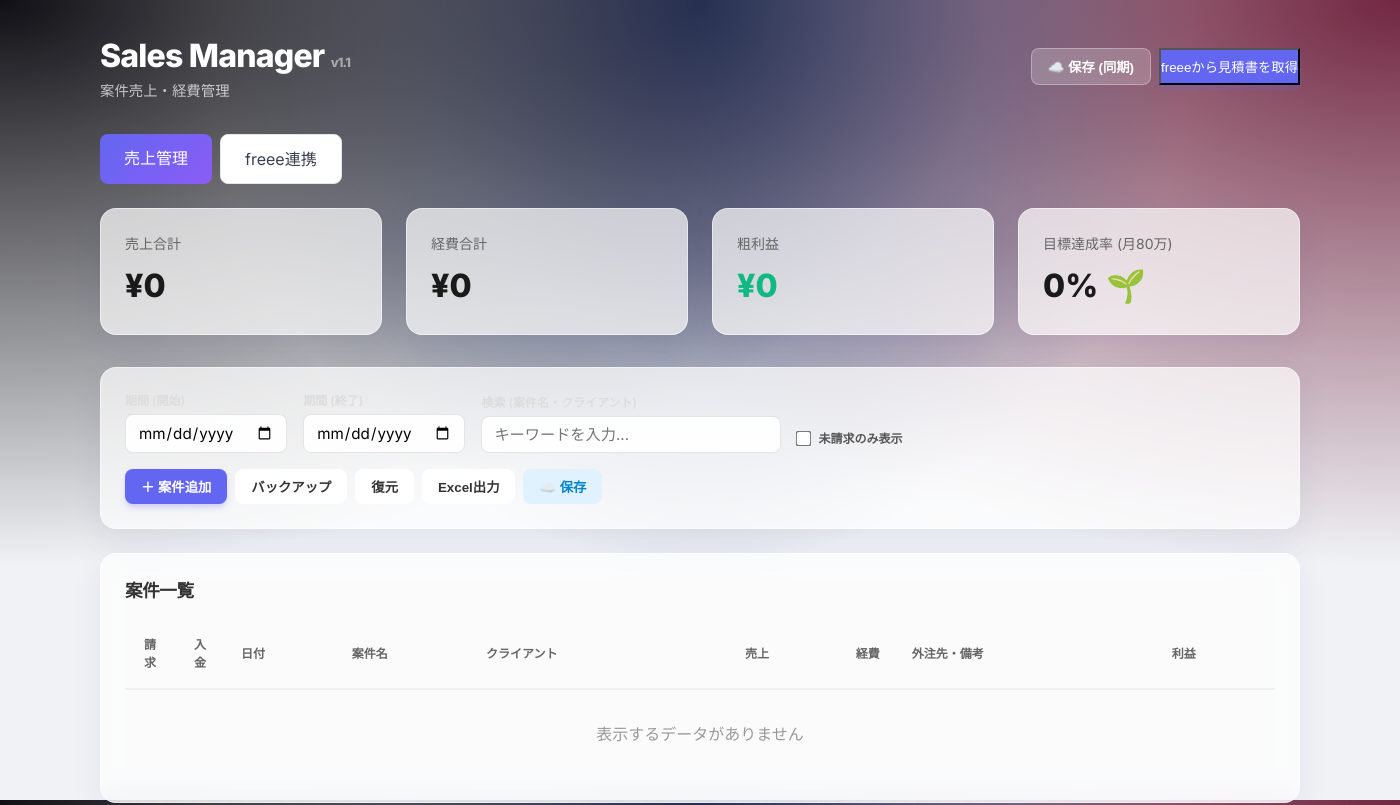
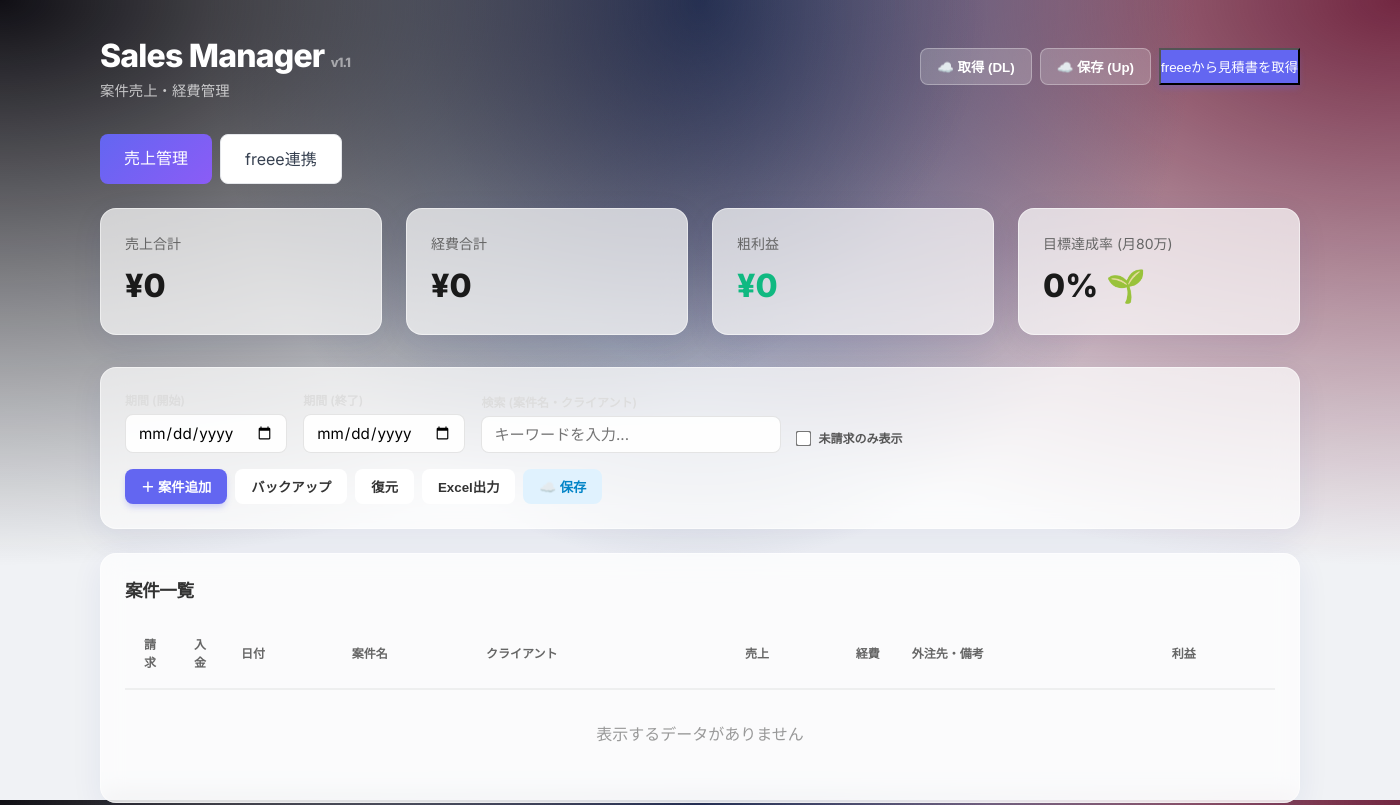
Before and after one commit to lagwn/sales-manager, an Electron app: page index.html in a window 1400 px wide. Shown: the top 805 px of the page. Drawn offline with nearby package versions, Linux system fonts and the light colour scheme; no server answers.

Commit message:
Add Cloud Download button for data sync

```diff
--- a/index.html
+++ b/index.html
@@ -30,9 +30,15 @@
                 <p style="color: rgba(255,255,255,0.7); font-size: 0.9rem;">案件売上・経費管理</p>
             </div>
             <div style="display: flex; gap: 0.5rem;">
+                <button id="btnCloudLoadHeader" class="btn" onclick="Storage.syncFromCloud()"
+                    style="background: rgba(255,255,255,0.2); color: white; border: 1px solid rgba(255,255,255,0.3);"
+                    title="クラウドから最新データを取得">
+                    ☁️ 取得 (DL)
+                </button>
                 <button id="btnCloudSyncHeader" class="btn" onclick="Storage.migrateToCloud()"
-                    style="background: rgba(255,255,255,0.2); color: white; border: 1px solid rgba(255,255,255,0.3);">
-                    ☁️ 保存 (同期)
+                    style="background: rgba(255,255,255,0.2); color: white; border: 1px solid rgba(255,255,255,0.3);"
+                    title="データをクラウドに保存">
+                    ☁️ 保存 (Up)
                 </button>
                 <button id="fetchQuotationsBtn" class="btn-primary">
                     <i class="fas fa-sync"></i> freeeから見積書を取得
--- a/js/app.js
+++ b/js/app.js
@@ -115,7 +115,7 @@
         return projects || [];
     },
 
-    // Migration Tool
+    // Migration Tool (Upload)
     migrateToCloud: async () => {
         // This function explicitly loads LOCAL data to push to cloud.
         let localData = [];
@@ -143,8 +143,45 @@
         if (error) {
             alert('アップロード失敗: ' + error.message);
         } else {
-            alert('アップロード成功！\nこれでスマホからもデータが見られるようになりました。');
-            location.reload();
+            alert('アップロード成功！');
+            // location.reload(); // Reload not strictly necessary but good for sync
+        }
+    },
+
+    // Download from Cloud
+    syncFromCloud: async () => {
+        if (!supabaseClient) return alert('クラウド接続の設定がありません');
+
+        if (!confirm('クラウドから最新データを取得して、現在の表示を上書き更新しますか？\n（PC内のデータはクラウドの内容に置き換わります）')) return;
+
+        try {
+            const { data, error } = await supabaseClient
+                .from('projects')
+                .select('*')
+                .order('date', { ascending: false });
+
+            if (error) throw error;
+
+            if (data) {
+                const cloudProjects = data.map(Storage.fromDB);
+                App.projects = cloudProjects;
+
+                // Save to local immediately
+                if (window.salesManagerAPI) {
+                    await window.salesManagerAPI.saveData(App.projects);
+                } else {
+                    localStorage.setItem(Storage.KEY, JSON.stringify(App.projects));
+                }
+
+                render();
+                updateClientSuggestions();
+                alert(`クラウドから${cloudProjects.length}件のデータを取得・更新しました！`);
+            } else {
+                alert('クラウドにデータがありませんでした');
+            }
+        } catch (err) {
+            console.error(err);
+            alert('取得失敗: ' + err.message);
         }
     }
 };
```
